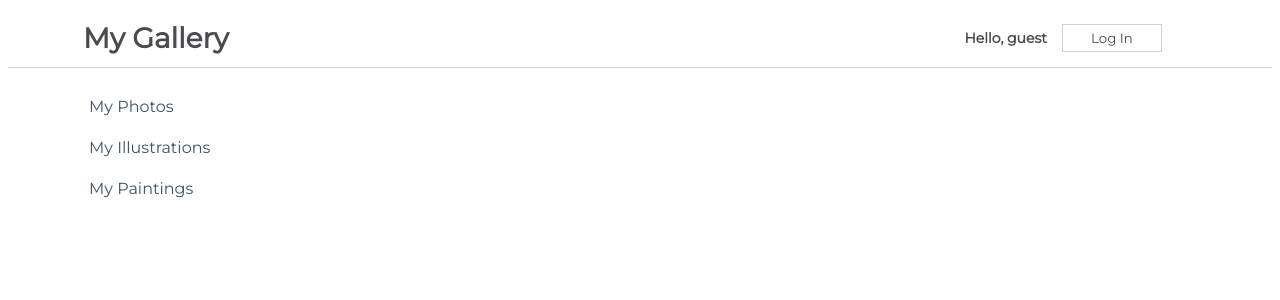
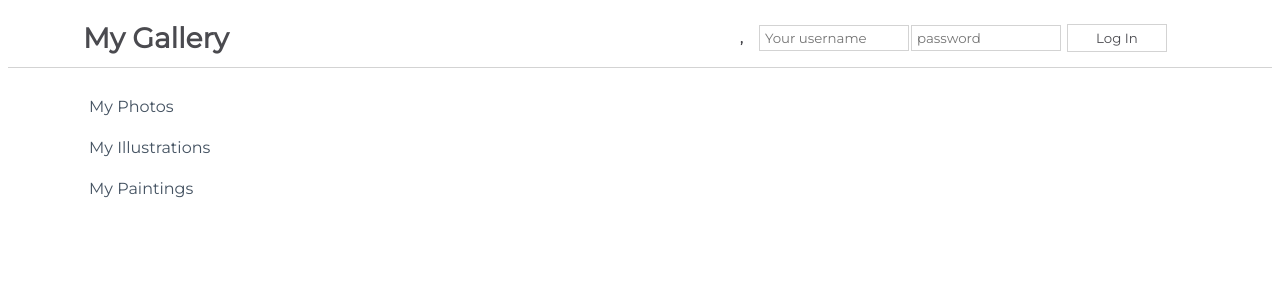
Before and after one commit to Wings30306/ci-react-gallery-challenge, a React (Create React App) app in the folder my-app/: page / in a window 1280 px wide. Shown: the top 300 px of the page. Built offline with nearby package versions, Linux system fonts and the light colour scheme.

Commit message:
Create navbar form with log in button and log out if user is logged in

```diff
--- a/my-app/src/App.js
+++ b/my-app/src/App.js
@@ -1,11 +1,14 @@
 import css from './App.module.css';
 import Sidebar from './components/Sidebar';
-import NavBarSimple from './components/NavBarSimple';
+// import NavBarSimple from './components/NavBarSimple';
+import NavBarForm from './components/NavBarForm';
 
 function App() {
   return (
     <div className={css.App}>
-      <NavBarSimple />
+      {//<NavBarSimple />
+      }
+      <NavBarForm />
       <Sidebar />
     </div>
   );
--- /dev/null
+++ b/my-app/src/components/LoginButton.js
@@ -0,0 +1,19 @@
+import React from 'react'
+import NavBarChild from './NavBarChild'
+
+function LoginButton(props) {
+    return (
+        <div>
+            {props.isLoggedIn ? (
+                <button onClick={props.updateState}>
+                    Log Out
+                </button>
+            ) : (
+                <NavBarChild updateState={props.updateState} />
+            )}
+
+        </div>
+    )
+}
+
+export default LoginButton
--- /dev/null
+++ b/my-app/src/components/NavBarChild.js
@@ -0,0 +1,13 @@
+import React from 'react'
+
+function NavBarChild(props) {
+    return (
+        <form>
+            <input type="text" id="name" name="name" placeholder="Your username" />
+            <input type="password" id="password" name="password" placeholder="password" />
+            <button onClick={props.updateState}>Log In</button>
+        </form>
+    )
+}
+
+export default NavBarChild
--- /dev/null
+++ b/my-app/src/components/NavBarForm.js
@@ -0,0 +1,33 @@
+import { Component } from "react"
+import css from "./css/NavBarForm.module.css"
+import LoginButton from "./LoginButton"
+
+class NavBarForm extends Component {
+
+    constructor(props) {
+        super(props)
+        this.state = {
+            isLoggedIn: true,
+        }
+        this.updateState = this.updateState.bind(this)
+    }
+
+    updateState() {
+        this.setState(oldState => ({
+            loggedIn: !oldState.loggedIn
+        }))
+    }
+    render() {
+        return (
+            <div className={css.NavBar}>
+                <h1>My Gallery</h1>
+                <div>
+                    <span>{this.state.message}, {this.state.name}</span>
+                    <LoginButton updateState={this.updateState} isLoggedIn={this.state.loggedIn} />
+                </div>
+            </div>
+        )
+    }
+}
+
+export default NavBarForm
```
